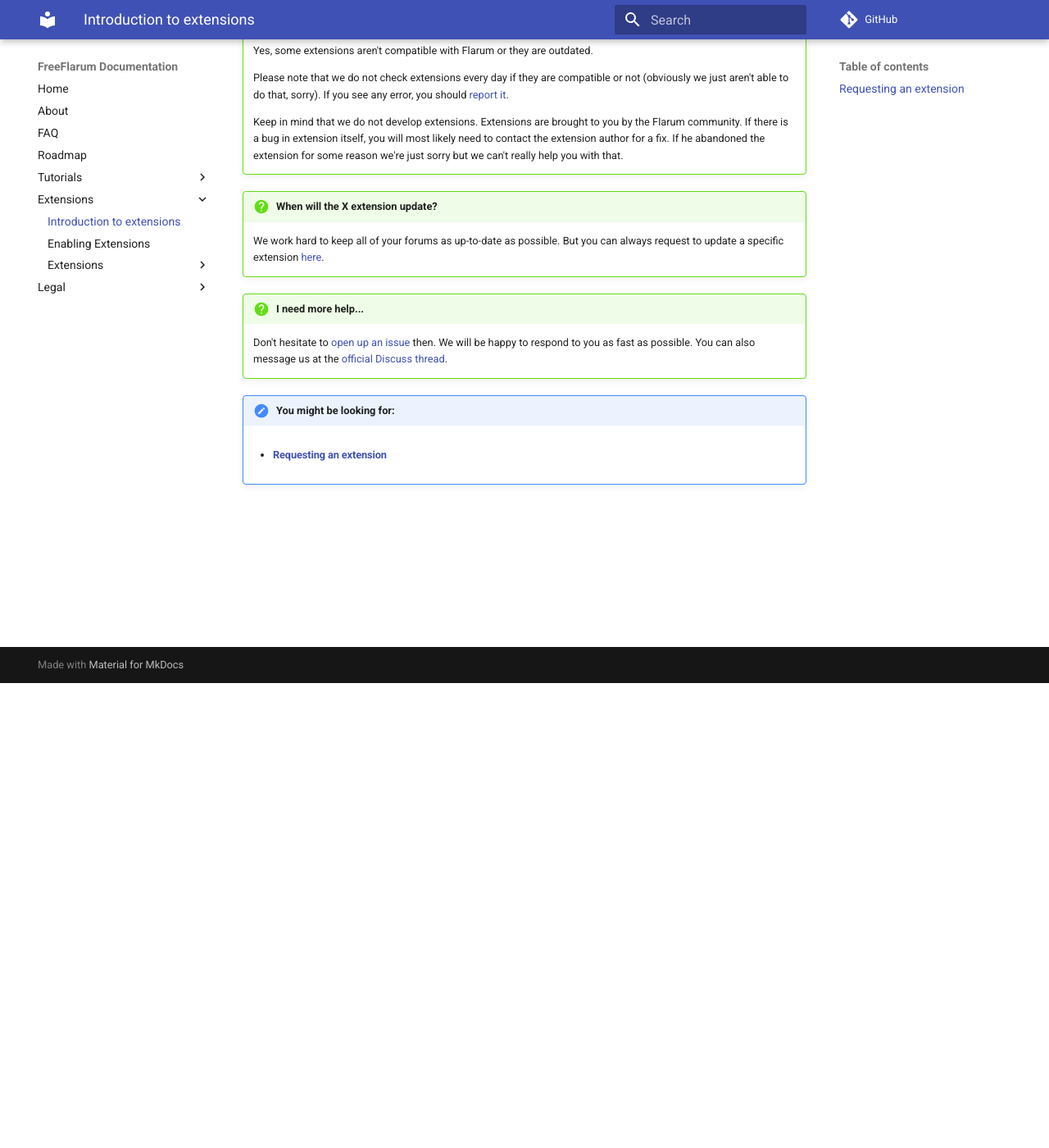
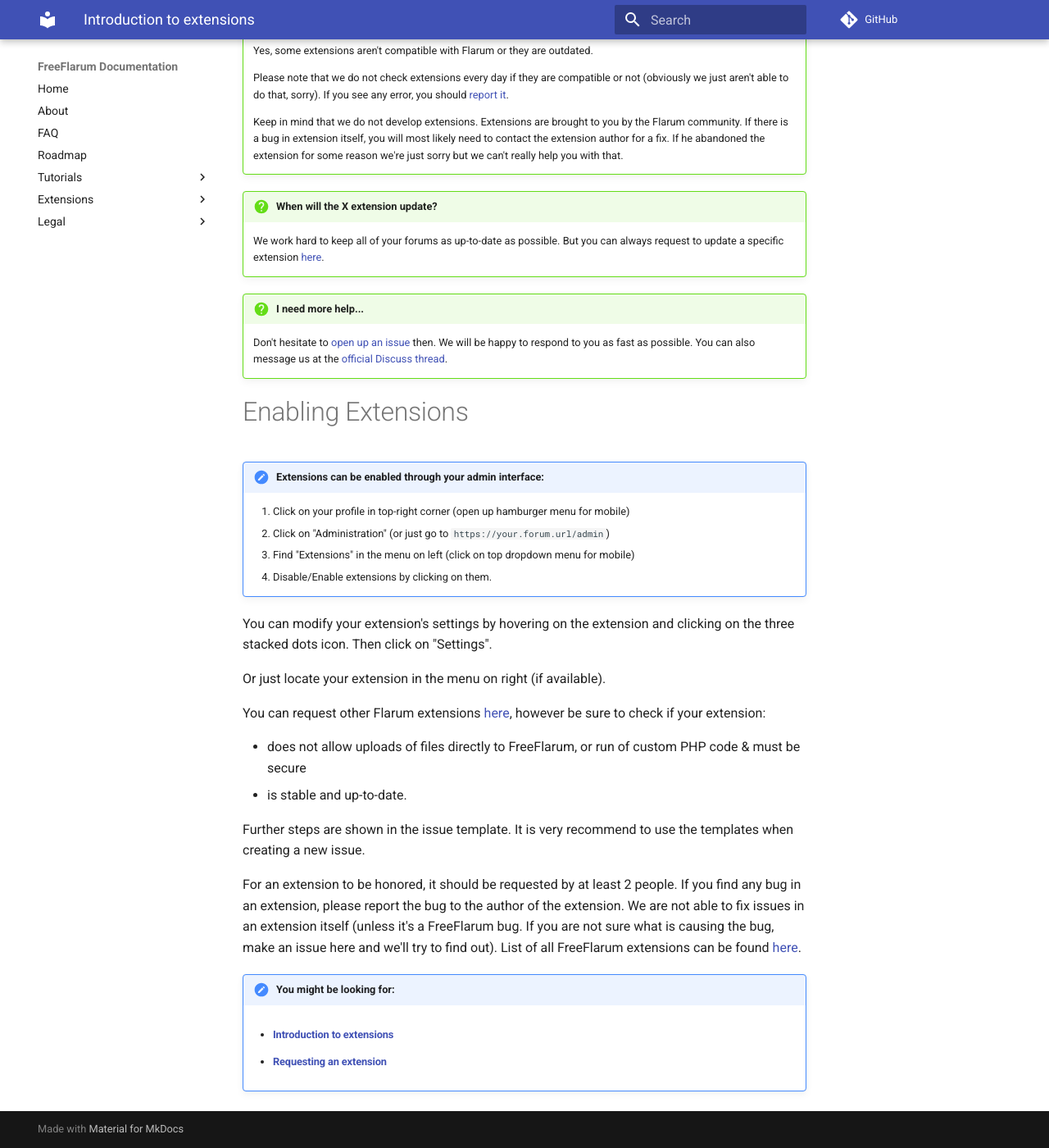
Before and after one commit to FreeFlarum/freeflarum.com, an MkDocs documentation site: the page built from docs/howto/extensions/about-extensions.md, in a window 1280 px wide and 1400 px high, scrolled down 567 px. Shown: the whole window at 82% size. Built offline with MkDocs 1.6.1 and Material for MkDocs 9.7.7, drawn with Linux system fonts in a browser that asks for light colours; comment, search, counter and statistics services are not loaded.

Commit message:
Update and rename introduction.md to about-extensions.md
Merged two files together

```diff
--- a/docs/howto/extensions/introduction.md
+++ b/docs/howto/extensions/about-extensions.md
@@ -31,5 +31,30 @@
     Don't hesitate to [open up an issue](https://www.github.com/gwillem/freeflarum.com/issues/new/choose) then. We will be happy to respond to you as fast as possible.
     You can also message us at the [official Discuss thread](https://discuss.flarum.org/d/7585-free-flarum-hosting-on-an-expert-platform-by-freeflarum-com).
 
+# Enabling Extensions
+
+!!! note "Extensions can be enabled through your admin interface:"
+
+    1. Click on your profile in top-right corner (open up hamburger menu for mobile)
+    2. Click on "Administration" (or just go to `https://your.forum.url/admin`)
+    3. Find "Extensions" in the menu on left (click on top dropdown menu for mobile)
+    4. Disable/Enable extensions by clicking on them.
+
+You can modify your extension's settings by hovering on the extension and clicking on the three stacked dots icon. Then click on "Settings".
+
+Or just locate your extension in the menu on right (if available).
+
+You can request other Flarum extensions [here](https://www.github.com/gwillem/freeflarum.com/issues/new), however be sure to check if your extension:
+
+- does not allow uploads of files directly to FreeFlarum, or run of custom PHP code & must be secure
+- is stable and up-to-date.
+
+Further steps are shown in the issue template. It is very recommend to use the templates when creating a new issue.
+
+For an extension to be honored, it should be requested by at least 2 people.
+If you find any bug in an extension, please report the bug to the author of the extension. We are not able to fix issues in an extension itself (unless it's a FreeFlarum bug. If you are not sure what is causing the bug, make an issue here and we'll try to find out).
+List of all FreeFlarum extensions can be found [here](https://www.freeflarum.com/extensions).
+
 !!! note "You might be looking for:"
+    - #### [Introduction to extensions](https://www.freeflarum.com/docs/howto/extensions/introduction/)
     - #### [Requesting an extension](https://www.freeflarum.com/docs/faq/#can-you-add-extension-x)
```
